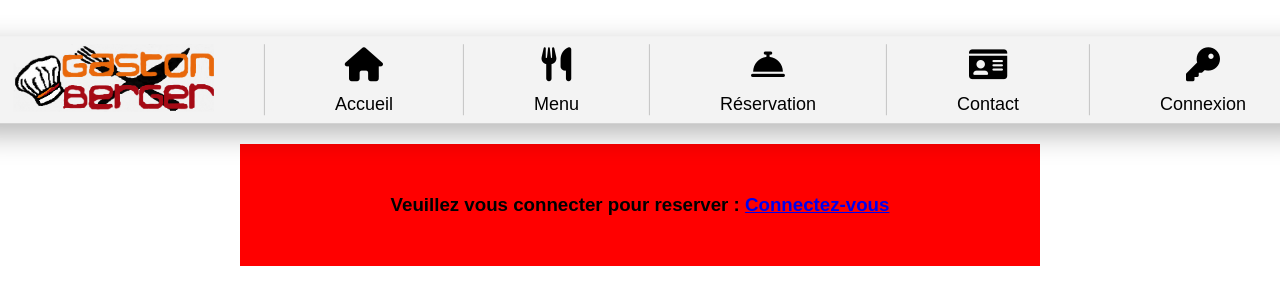
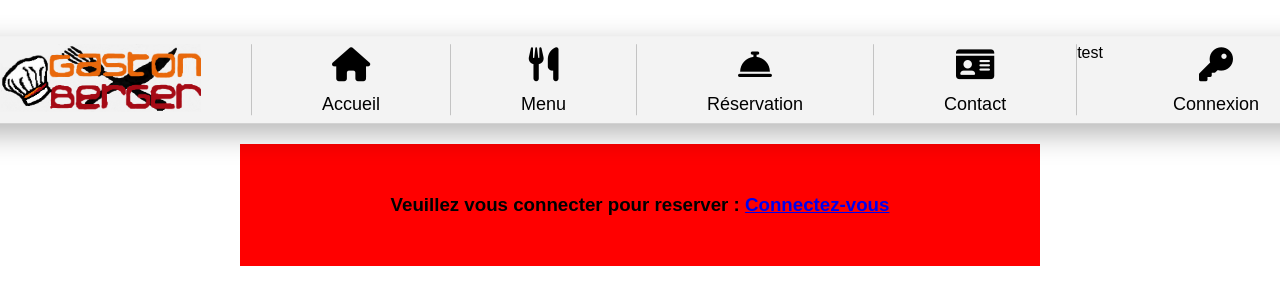
Before and after one commit to flovan30/Resto-Berger, a PHP site: page /reservation.php in a window 1280 px wide; the page is wider, and only the part inside the window is pictured. Shown: the top 305 px of that part. Run offline with PHP 8.4, Linux system fonts and the light colour scheme; some web fonts are replaced.

Commit message:
add a paragraphe test in page reservation :tada:

```diff
--- a/reservation.php
+++ b/reservation.php
@@ -66,6 +66,7 @@
                     <div class="name"><span data-text="Contact">Contact</span></div>
                 </a>
             </li>
+            <p> test </p>
 
             <?php
             if (!empty($_SESSION['username']) && $_SESSION['admin?'] == 1) {
```
